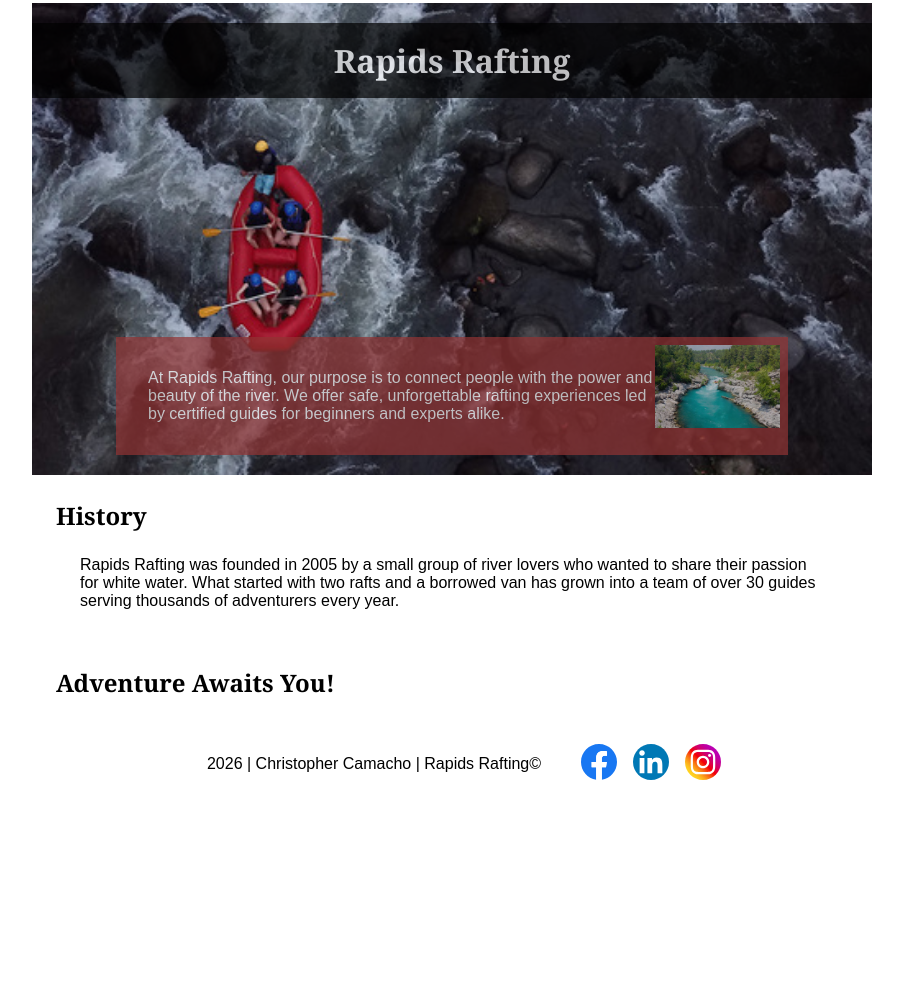
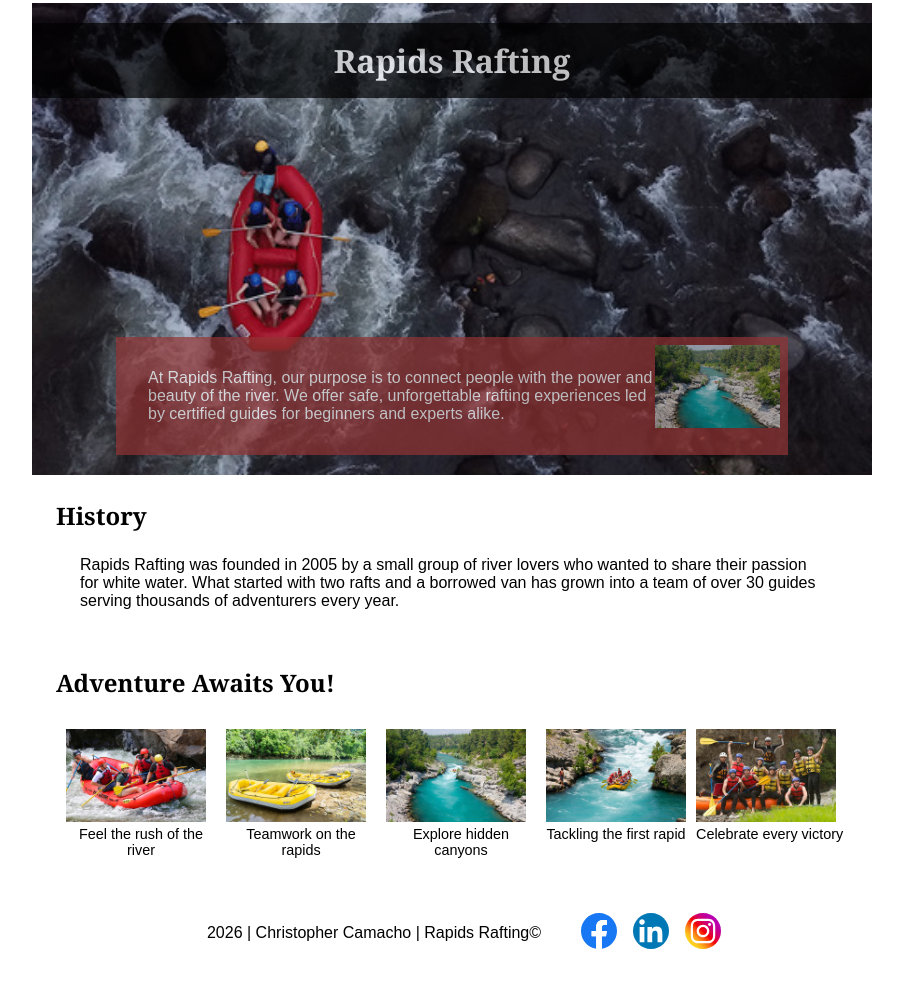
Before and after one commit to CCamacho0/wdd130, a plain HTML site: page wwr/about.html in a window 1280 px wide. Shown: the part 146-1134 px from the top of the page, without its empty margins (188-1091 px from the left). Before the commit the page ends 967 px from the top, so only its background shows below. Drawn offline with Linux system fonts and the light colour scheme.

Commit message:
Implement code changes to enhance functionality and improve performance

```diff
--- a/wwr/about.html
+++ b/wwr/about.html
@@ -39,8 +39,38 @@
       <p>Rapids Rafting was founded in 2005 by a small group of river lovers who wanted to share their passion for white water. What started with two rafts and a borrowed
         van has grown into a team of over 30 guides serving thousands of adventurers every year.</p>
     </section>
-    <section>
+    <section class="d-flex flex-wrap">
       <h2>Adventure Awaits You!</h2>
+      <figure>
+        <img src="images/rafting19_600.jpg" alt="rafting image #1">
+        <figcaption>
+          Feel the rush of the river
+        </figcaption>
+      </figure>
+      <figure>
+        <img src="images/rafting26_600.jpg" alt="rafting image #2">
+        <figcaption>
+          Teamwork on the rapids
+        </figcaption>
+      </figure>
+      <figure>
+        <img src="images/rafting58_600.jpg" alt="rafting image #3">
+        <figcaption>
+          Explore hidden canyons
+        </figcaption>
+      </figure>
+      <figure>
+        <img src="images/rafting65_600.jpg" alt="rafting image #4">
+        <figcaption>
+          Tackling the first rapid
+        </figcaption>
+      </figure>
+      <figure>
+        <img src="images/rafting59_600.jpg" alt="rafting image #5">
+        <figcaption>
+          Celebrate every victory
+        </figcaption>
+      </figure>
     </section>
   </main>
   <footer>
--- a/wwr/styles/rafting.css
+++ b/wwr/styles/rafting.css
@@ -101,3 +101,30 @@ h1 {
   align-items: center;
   gap: 1rem;
 }
+
+section h2 {
+  width: 100%;
+}
+
+.d-flex {
+  display: flex;
+}
+
+.flex-wrap {
+  flex-wrap: wrap;
+}
+
+figure {
+  margin: 30px 0 10px 10px;
+}
+
+figure img {
+  width: 140px;
+  height: auto;
+}
+
+figcaption {
+  font-size: 0.9rem;
+  text-align: center;
+  max-width: 150px;
+}
```
Also changed, not shown: wwr/images/rafting15_1024.jpg (added), wwr/images/rafting19_600.jpg (added), wwr/images/rafting26_600.jpg (added), wwr/images/rafting59_600.jpg (added), wwr/images/rafting65_600.jpg (added).
